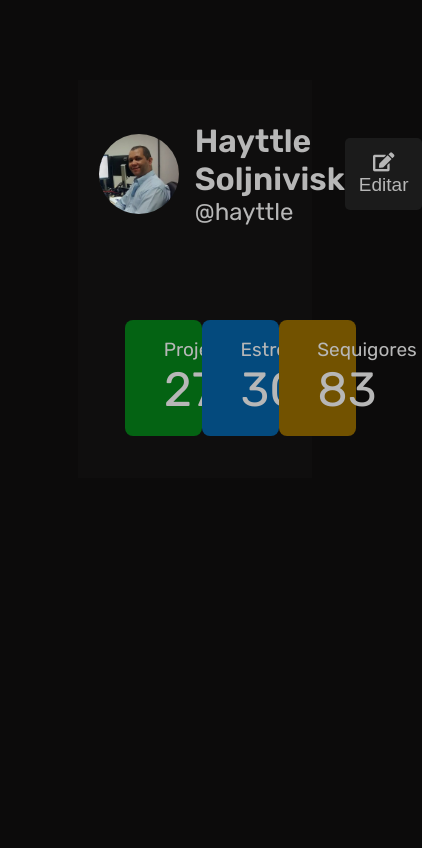
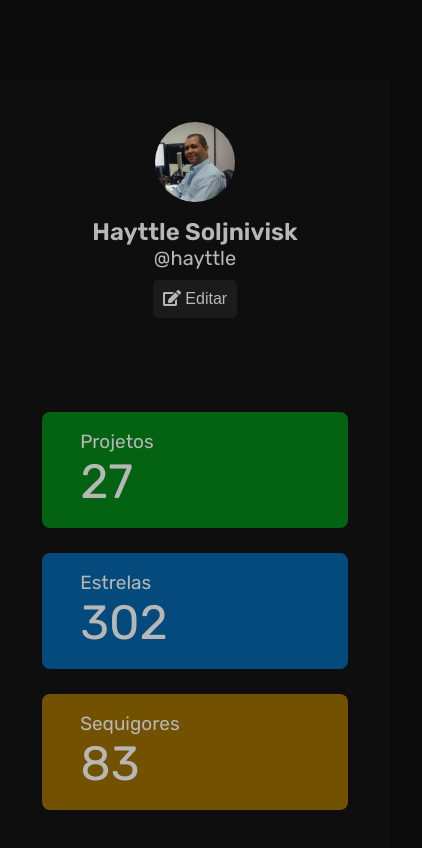
Before and after one commit to hayttle/desafios, a plain HTML site: page devchallenge/profile-component/index.html in a window 390 px wide. Shown: the whole page, 422 px wide, since content can reach past the window. Drawn offline with Linux system fonts and the light colour scheme.

Commit message:
devchallenge - profile-component responsive

```diff
--- a/assets/projects-devchallenge.json
+++ b/assets/projects-devchallenge.json
@@ -5,7 +5,7 @@
       "folder": "profile-component",
       "title": "Profile component",
       "technology": ["html", "css"],
-      "responsive": false,
+      "responsive": true,
       "status": "enabled"
     }
   ]
--- a/devchallenge/profile-component/assets/styles/style.css
+++ b/devchallenge/profile-component/assets/styles/style.css
@@ -88,7 +88,6 @@ main {
   padding: 32px;
   justify-content: space-between;
   width: 95%;
-
 }
 
 .card {
@@ -98,12 +97,12 @@ main {
   border-radius: 8px;
   width: 30%;
 }
-.card h2{
+.card h2 {
   font-size: 1.9rem;
   font-weight: 500;
 }
 
-.card span{
+.card span {
   font-size: 4.8rem;
   font-weight: 500;
 }
@@ -119,3 +118,44 @@ main {
 .followers {
   background-color: var(--yellow);
 }
+
+@media screen and (max-width: 1200px) {
+  .container {
+    width: 100vw;
+    min-width: 375px;
+  }
+  header {
+    width: 100vw;
+    flex-direction: column;
+    justify-content: center;
+    align-items: center;
+    gap: 10px;
+  }
+
+  .profile{
+    flex-direction: column;
+    text-align: center;
+  }
+  .info h1 {
+    font-size: 2.4rem;
+  }
+  .info span {
+    font-size: 2rem;
+  }
+
+  button {
+  font-size: 1.6rem;
+  padding: 10px;
+}
+
+  main {
+    width: 100vw;
+  }
+  .cards {
+    flex-direction: column;
+    gap: 25px;
+  }
+  .card {
+    width: 100%;
+  }
+}
```
